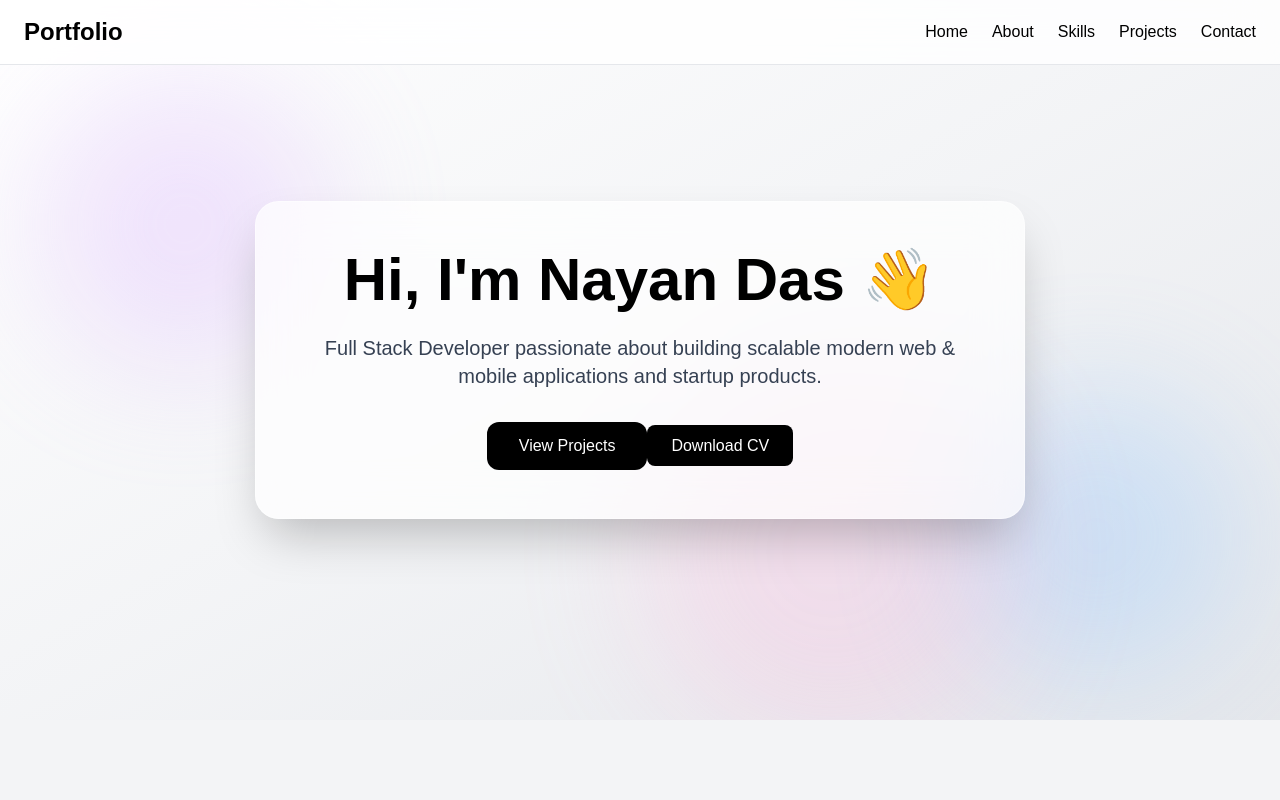
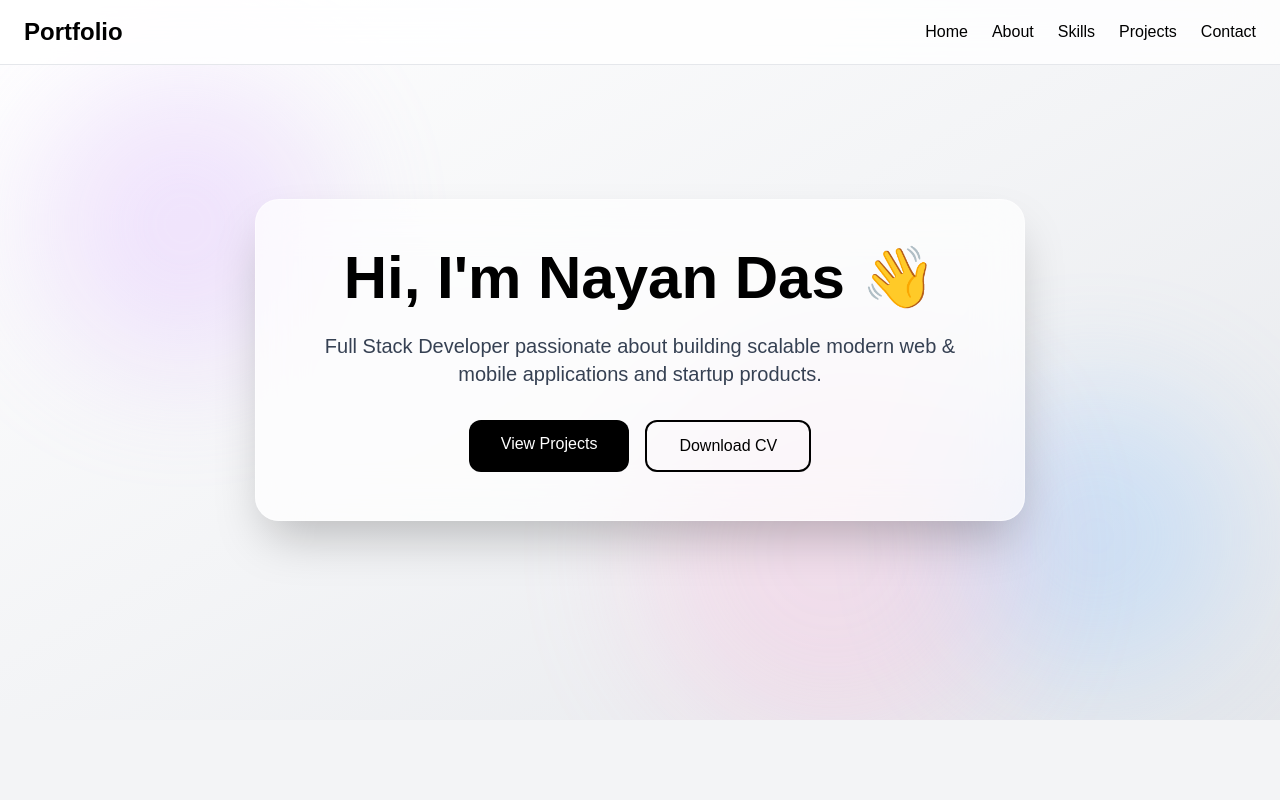
Before and after one commit to NAYAN-DAS-OFFICIAL/portfolio-website, a Next.js app: page / in a window 1280 px wide. Shown: the top 800 px of the page. Built offline with nearby package versions, Linux system fonts and the light colour scheme.

Commit message:
Updated hero button layout

```diff
--- a/src/sections/Hero.tsx
+++ b/src/sections/Hero.tsx
@@ -8,7 +8,6 @@ export default function Hero() {
       id="home"
       className="relative min-h-[90vh] flex items-center justify-center px-6 overflow-hidden bg-linear-to-br from-white via-gray-100 to-gray-200"
     >
-
       {/* Animated Background Blobs */}
 
       <div className="absolute top-20 left-10 w-72 h-72 bg-purple-300 rounded-full blur-3xl opacity-30 animate-pulse"></div>
@@ -29,24 +28,25 @@ export default function Hero() {
           scale: 1.03,
         }}
         className="relative z-10 text-center bg-white/70 dark:bg-slate-900/70 backdrop-blur-xl border border-white/40 dark:border-slate-700 shadow-2xl rounded-3xl p-12 transition-all duration-300"
-
         style={{
           transformStyle: "preserve-3d",
         }}
       >
-
         <h1 className="text-6xl font-bold mb-6 text-black dark:text-white">
           Hi, I&apos;m Nayan Das 👋
         </h1>
 
         <p className="text-xl text-gray-700 dark:text-gray-300 max-w-2xl">
-          Full Stack Developer passionate about building
-          scalable modern web & mobile applications and startup products.
+          Full Stack Developer passionate about building scalable modern web &
+          mobile applications and startup products.
         </p>
 
+        {/* Buttons */}
+
+        <div className="flex flex-col sm:flex-row gap-4 justify-center mt-8">
           <a
             href="#projects"
-            className="inline-block mt-8 px-8 py-3 bg-black text-white rounded-xl hover:opacity-80 transition"
+            className="px-8 py-3 bg-black text-white rounded-xl hover:opacity-80 transition"
           >
             View Projects
           </a>
@@ -54,13 +54,12 @@ export default function Hero() {
           <a
             href="/cv/Nayan-Das-Resume.pdf"
             download
-          className="px-6 py-3 bg-black text-white rounded-lg"
+            className="px-8 py-3 border-2 border-black text-black dark:text-white dark:border-white rounded-xl hover:bg-black hover:text-white dark:hover:bg-white dark:hover:text-black transition"
           >
             Download CV
           </a>
-
+        </div>
       </motion.div>
-
     </section>
   );
 }
```
Lines whose indentation alone changed are shown as unchanged.
